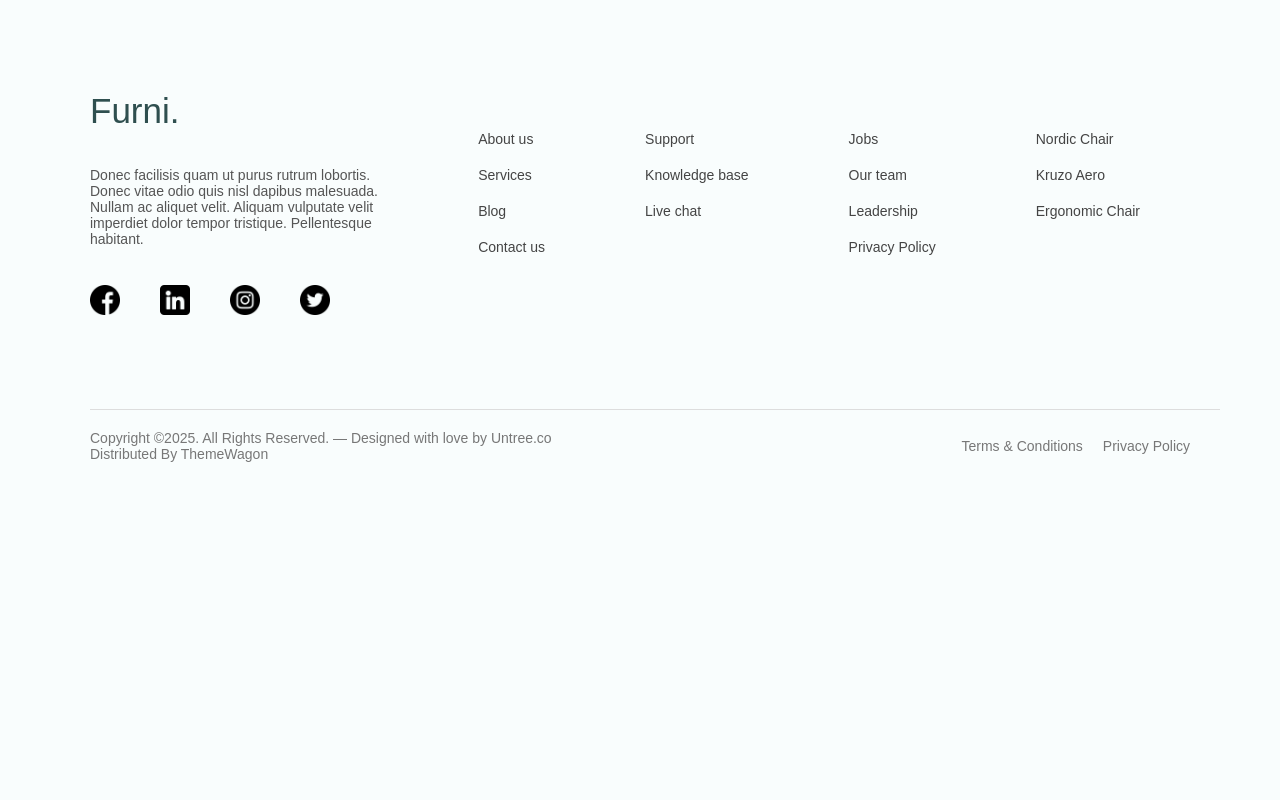
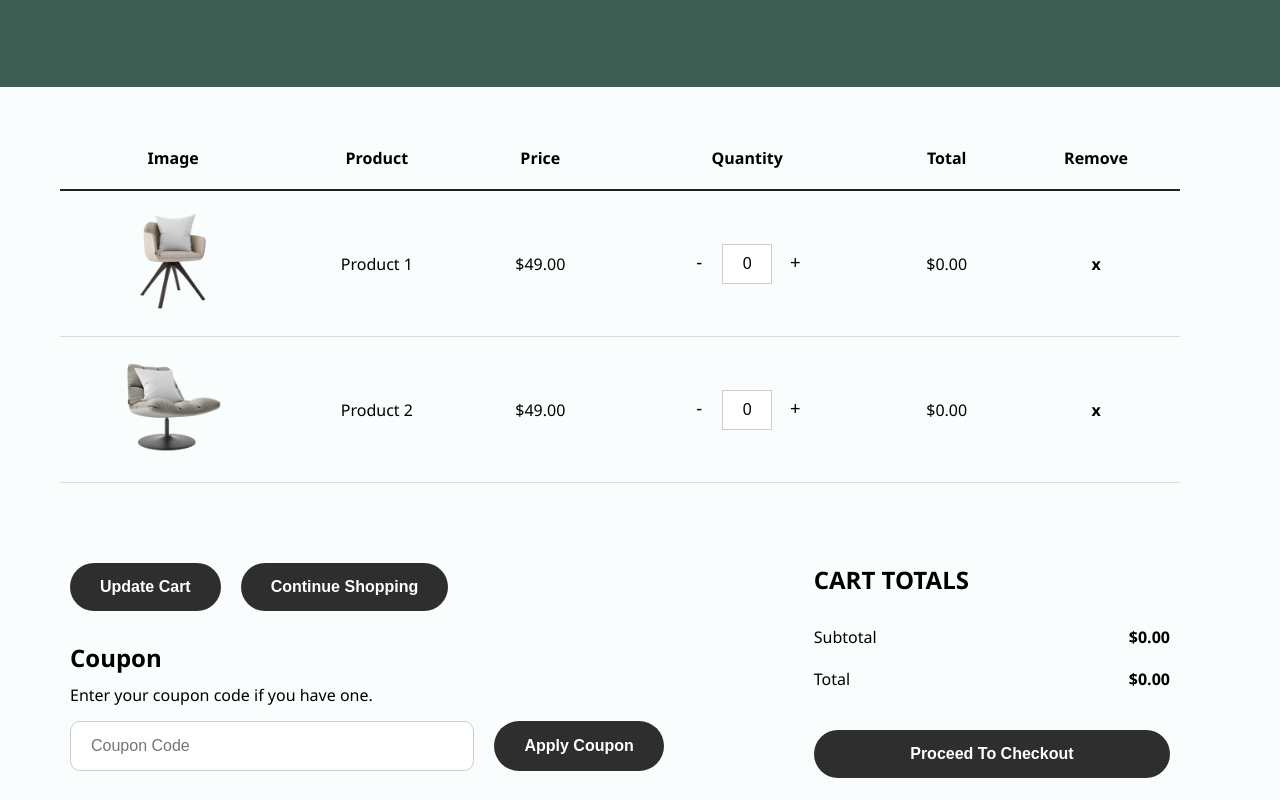
Before and after one commit to Pankajakshan-Vineeth/Furniture-web, a React (Vite) app: page /cart in a window 1280 px wide. Shown: the part 360-1160 px from the top of the page. Before the commit the page ends 902 px from the top, so only its background shows below. Built offline with nearby package versions, Linux system fonts and the light colour scheme.

Commit message:
cart page completed

```diff
--- a/src/App.jsx
+++ b/src/App.jsx
@@ -8,6 +8,7 @@ import About from "./Pages/About";
 import Services from "./Pages/Services";
 import Blog from "./Pages/Blog";
 import Contact from "./Pages/Contact";
+import Cart from "./Pages/Cart";
 
 const AnimatedRoutes = () => {
   const location = useLocation();
@@ -21,6 +22,7 @@ const AnimatedRoutes = () => {
         <Route path="/services" element={<Services />} />
         <Route path="/blog" element={<Blog />} />
         <Route path="/contact" element={<Contact />} />
+        <Route path="/cart" element={<Cart />} />
       </Routes>
     </AnimatePresence>
   );
--- /dev/null
+++ b/src/Components/CartTotal/CartFooter.css
@@ -0,0 +1,156 @@
+.cart-total-container {
+  display: flex;
+  justify-content: flex-end;
+  padding: 40px;
+}
+.cart-table-container {
+  padding: 40px;
+  width: 1200px;
+  overflow-x: auto;
+  margin-left: 20px;
+}
+
+.cart-table {
+  width: 100%;
+  border-collapse: collapse;
+}
+
+.cart-table th,
+.cart-table td {
+  padding: 20px;
+  text-align: center;
+  vertical-align: middle;
+  font-size: 16px;
+}
+
+.cart-table thead tr {
+  border-bottom: 2px solid #222;
+}
+
+.cart-table tbody tr {
+  border-bottom: 1px solid #ddd;
+}
+
+.product-image {
+  width: 100px;
+  height: auto;
+  object-fit: contain;
+}
+
+.quantity-control {
+  display: flex;
+  align-items: center;
+  justify-content: center;
+  gap: 8px;
+}
+
+.quantity-control button {
+  width: 30px;
+  height: 30px;
+  border: none;
+  background: none;
+  font-size: 18px;
+  cursor: pointer;
+}
+
+.quantity-control input {
+  width: 50px;
+  height: 40px;
+  text-align: center;
+  font-size: 16px;
+  border: 1px solid #ccc;
+}
+
+.remove-btn {
+  cursor: pointer;
+  font-weight: bold;
+  color: #000;
+  font-size: 18px;
+}
+
+
+.cart-summary-wrapper {
+  display: flex;
+  justify-content: space-between;
+  flex-wrap: wrap;
+  gap: 40px;
+  width: 1100px;
+  margin: 40px 70px;
+  padding-bottom: 170px;
+
+}
+
+.left-section {
+  flex: 1;
+  width: 500px;
+  margin-right: 50px;
+
+
+}
+
+.right-section {
+  flex: 0.6;
+  min-width: 280px;
+  margin-left: 60px;
+}
+
+.top-buttons {
+  display: flex;
+  gap: 20px;
+  margin-bottom: 30px;
+}
+
+.black-button {
+  background-color: #2e2e2e;
+  color: white;
+  padding: 15px 30px;
+  border: none;
+  border-radius: 30px;
+  font-weight: bold;
+  cursor: pointer;
+  font-size: 16px;
+}
+
+.coupon-section {
+  margin-top: 20px;
+}
+
+.coupon-section h2 {
+  margin-bottom: 10px;
+}
+
+.coupon-input-wrapper {
+  display: flex;
+  gap: 20px;
+  margin-top: 15px;
+  flex-wrap: wrap;
+}
+
+.coupon-input-wrapper input {
+  padding: 15px 20px;
+  border-radius: 10px;
+  border: 1px solid #ccc;
+  font-size: 16px;
+  flex: 1;
+  min-width: 220px;
+}
+
+.right-section h2 {
+  margin-bottom: 20px;
+}
+
+.cart-total-line {
+  display: flex;
+  justify-content: space-between;
+  padding: 10px 0;
+  font-size: 16px;
+}
+
+.bold {
+  font-weight: bold;
+}
+
+.checkout-btn {
+  margin-top: 30px;
+  width: 100%;
+}
--- /dev/null
+++ b/src/Components/CartTotal/CartFooter.jsx
@@ -0,0 +1,108 @@
+import "./CartFooter.css";
+import product1 from "../../assets/Product-1.png";
+import product2 from "../../assets/Product-2.png";
+import { useState } from "react";
+
+const CartFooter = () => {
+  const [count1, setCount1] = useState(0);
+  const [count2, setCount2] = useState(0);
+
+  const increment1 = () => setCount1((prev) => prev + 1);
+  const decrement1 = () => setCount1((prev) => Math.max(prev - 1, 0));
+
+  const increment2 = () => setCount2((prev) => prev + 1);
+  const decrement2 = () => setCount2((prev) => Math.max(prev - 1, 0));
+
+  return (
+    <div className="cart-footer-container">
+      <div className="cart-table-container">
+        <table className="cart-table">
+          <thead>
+            <tr>
+              <th>Image</th>
+              <th>Product</th>
+              <th>Price</th>
+              <th>Quantity</th>
+              <th>Total</th>
+              <th>Remove</th>
+            </tr>
+          </thead>
+          <tbody>
+            <tr>
+              <td>
+                <img src={product1} alt="Product 1" className="product-image" />
+              </td>
+              <td>Product 1</td>
+              <td>$49.00</td>
+              <td>
+                <div className="quantity-control">
+                  <button onClick={decrement1}>-</button>
+                  <input type="text" value={count1} readOnly />
+                  <button onClick={increment1}>+</button>
+                </div>
+              </td>
+              <td>${(count1 * 49).toFixed(2)}</td>
+              <td className="remove-btn">x</td>
+            </tr>
+
+            <tr>
+              <td>
+                <img src={product2} alt="Product 2" className="product-image" />
+              </td>
+              <td>Product 2</td>
+              <td>$49.00</td>
+              <td>
+                <div className="quantity-control">
+                  <button onClick={decrement2}>-</button>
+                  <input type="text" value={count2} readOnly />
+                  <button onClick={increment2}>+</button>
+                </div>
+              </td>
+              <td>${(count2 * 49).toFixed(2)}</td>
+              <td className="remove-btn">x</td>
+            </tr>
+          </tbody>
+        </table>
+      </div>
+
+      <div className="cart-summary-wrapper">
+        <div className="left-section">
+          <div className="top-buttons">
+            <button className="black-button">Update Cart</button>
+            <button className="black-button">Continue Shopping</button>
+          </div>
+
+          <div className="coupon-section">
+            <h2>Coupon</h2>
+            <p>Enter your coupon code if you have one.</p>
+            <div className="coupon-input-wrapper">
+              <input type="text" placeholder="Coupon Code" />
+              <button className="black-button">Apply Coupon</button>
+            </div>
+          </div>
+        </div>
+
+        <div className="right-section">
+          <h2>CART TOTALS</h2>
+          <div className="cart-total-line">
+            <span>Subtotal</span>
+            <span className="bold">
+              ${(count1 * 49 + count2 * 49).toFixed(2)}
+            </span>
+          </div>
+          <div className="cart-total-line">
+            <span>Total</span>
+            <span className="bold">
+              ${(count1 * 49 + count2 * 49).toFixed(2)}
+            </span>
+          </div>
+          <button className="black-button checkout-btn">
+            Proceed To Checkout
+          </button>
+        </div>
+      </div>
+    </div>
+  );
+};
+
+export default CartFooter;
--- a/src/Components/Navigation/Navigation.jsx
+++ b/src/Components/Navigation/Navigation.jsx
@@ -50,7 +50,7 @@ const Navigation = () => {
         </div>
         <div className="icons">
           <img src={userIcon} alt="" className="icon1" />
-          <img src={CartIcon} alt="" />
+          <Link to='/cart'><img src={CartIcon} alt="cart" /></Link>
         </div>
       </div>
     </div>
--- a/src/Components/ShopBanner/ShopBanner.jsx
+++ b/src/Components/ShopBanner/ShopBanner.jsx
@@ -1,9 +1,9 @@
 import './ShopBanner.css';
 
-const ShopBanner = () => {
+const ShopBanner = ({heading}) => {
   return (
     <div className="shop-banner">
-      <h1>Shop</h1>
+      <h1>{heading}</h1>
     </div>
   );
 };
--- a/src/Pages/Cart.jsx
+++ b/src/Pages/Cart.jsx
@@ -1,8 +1,11 @@
+import CartTotal from "../Components/CartTotal/CartFooter"
+import ShopBanner from "../Components/ShopBanner/ShopBanner"
 
 const Cart = () => {
   return (
     <div>
-
+      <ShopBanner heading="Cart"  />
+      <CartTotal/>
     </div>
   )
 }
```
